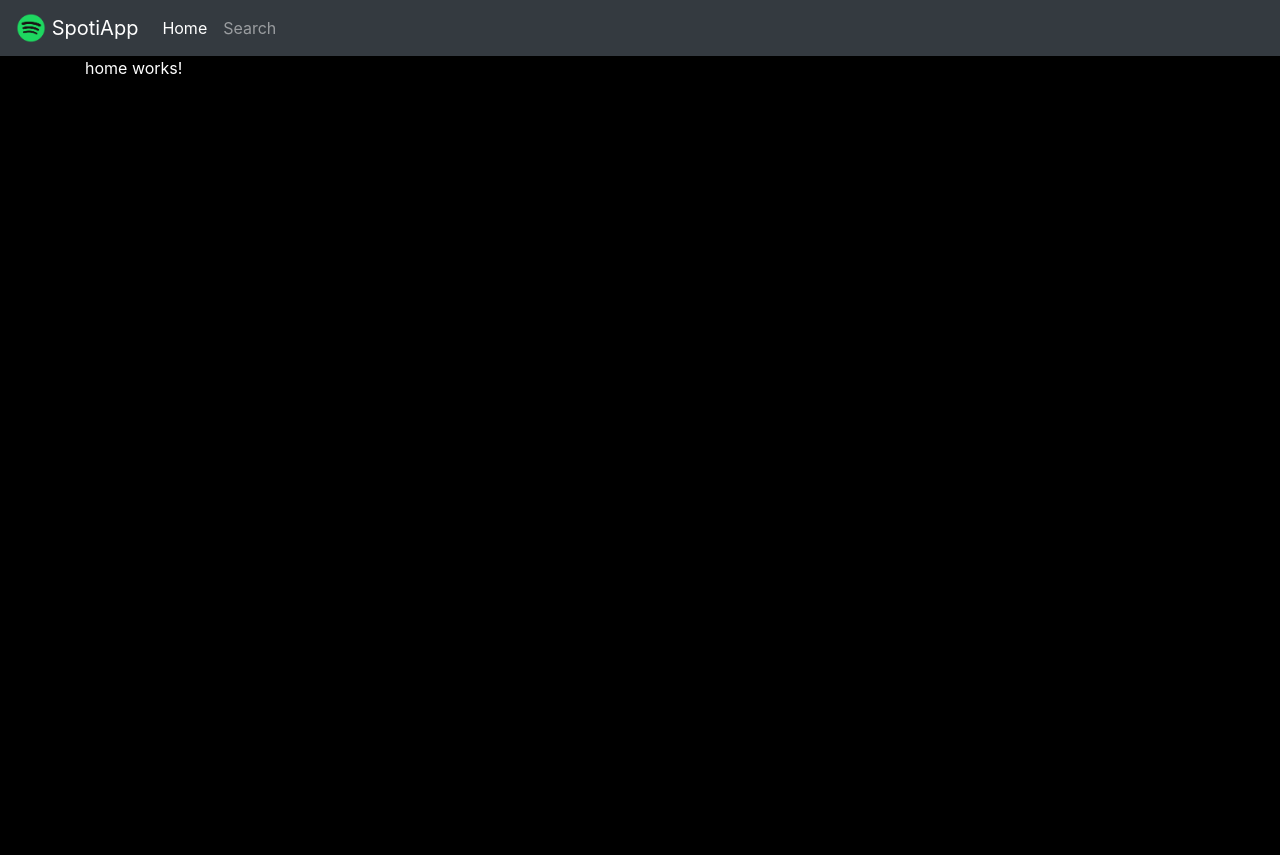
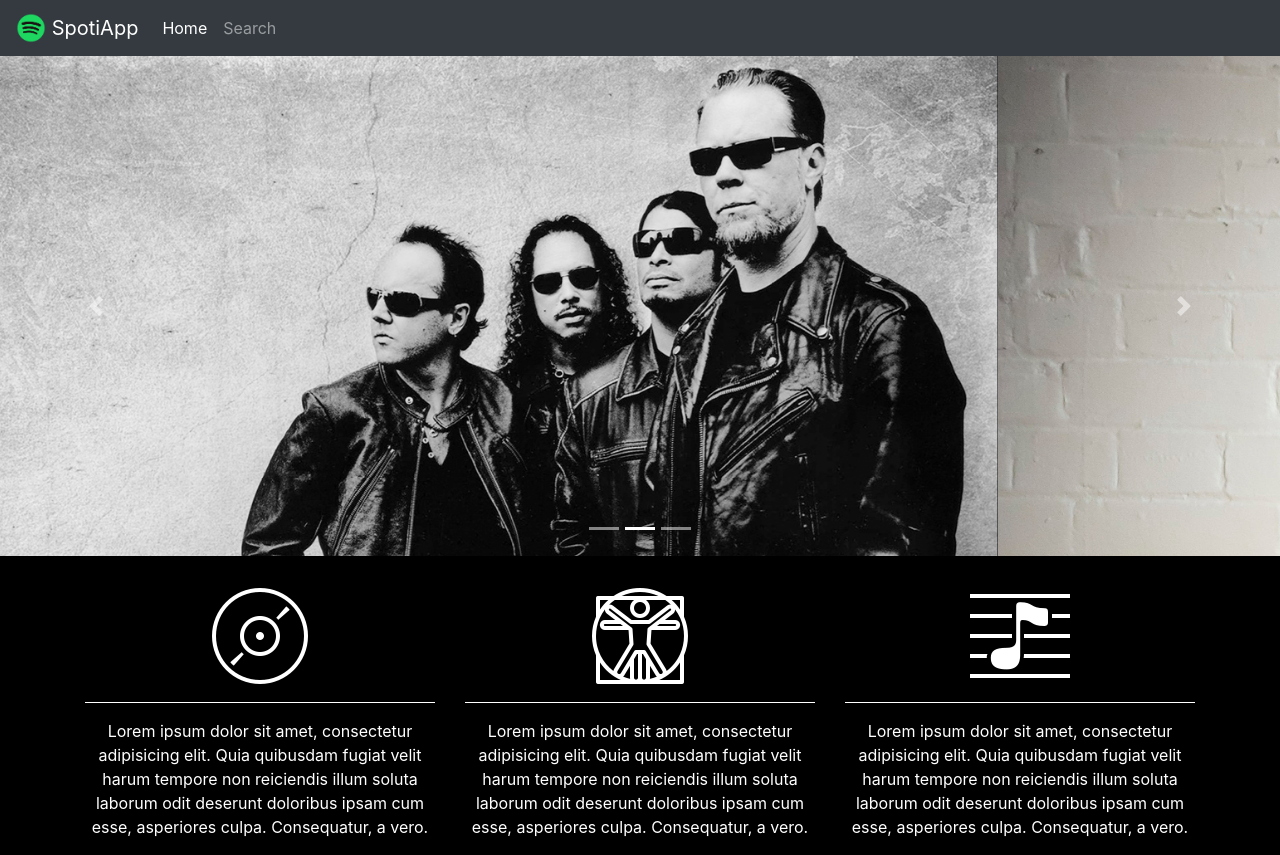
Before and after one commit to cristobaldominguez95/spotiapp, an Angular app: page /home in a window 1280 px wide. Before the commit the page ends 800 px from the top, so only its background shows below. Built offline with nearby package versions, Linux system fonts and the light colour scheme.

Commit message:
Add content to 'home' component and 'fadeIn' animation

```diff
--- a/src/app/app.component.html
+++ b/src/app/app.component.html
@@ -1,4 +1,2 @@
 <app-navbar></app-navbar>
-<div class="container">
-  <router-outlet></router-outlet>
-</div>
+<router-outlet></router-outlet>
--- a/src/app/components/home/home.component.html
+++ b/src/app/components/home/home.component.html
@@ -1,3 +1,47 @@
-<p>
-  home works!
-</p>
+<div class="animated fadeIn">
+  <div id="carouselExampleIndicators" class="carousel slide" data-ride="carousel">
+    <ol class="carousel-indicators">
+      <li data-target="#carouselExampleIndicators" data-slide-to="0" class="active"></li>
+      <li data-target="#carouselExampleIndicators" data-slide-to="1"></li>
+      <li data-target="#carouselExampleIndicators" data-slide-to="2"></li>
+    </ol>
+    <div class="carousel-inner">
+      <div class="carousel-item active">
+        <img class="d-block w-100" src="assets/img/slide-1.jpg" alt="First slide">
+      </div>
+      <div class="carousel-item">
+        <img class="d-block w-100" src="assets/img/slide-2.jpg" alt="Second slide">
+      </div>
+      <div class="carousel-item">
+        <img class="d-block w-100" src="assets/img/slide-3.jpg" alt="Third slide">
+      </div>
+    </div>
+    <a class="carousel-control-prev" href="#carouselExampleIndicators" role="button" data-slide="prev">
+      <span class="carousel-control-prev-icon" aria-hidden="true"></span>
+      <span class="sr-only">Previous</span>
+    </a>
+    <a class="carousel-control-next" href="#carouselExampleIndicators" role="button" data-slide="next">
+      <span class="carousel-control-next-icon" aria-hidden="true"></span>
+      <span class="sr-only">Next</span>
+    </a>
+  </div>
+  <div class="container top30">
+    <div class="row text-center">
+      <div class="col-md-4">
+        <img src="assets/img/album.png">
+        <hr>
+        <p>Lorem ipsum dolor sit amet, consectetur adipisicing elit. Quia quibusdam fugiat velit harum tempore non reiciendis illum soluta laborum odit deserunt doloribus ipsam cum esse, asperiores culpa. Consequatur, a vero.</p>
+      </div>
+      <div class="col-md-4">
+        <img src="assets/img/artist.png">
+        <hr>
+        <p>Lorem ipsum dolor sit amet, consectetur adipisicing elit. Quia quibusdam fugiat velit harum tempore non reiciendis illum soluta laborum odit deserunt doloribus ipsam cum esse, asperiores culpa. Consequatur, a vero.</p>
+      </div>
+      <div class="col-md-4">
+        <img src="assets/img/music.png">
+        <hr>
+        <p>Lorem ipsum dolor sit amet, consectetur adipisicing elit. Quia quibusdam fugiat velit harum tempore non reiciendis illum soluta laborum odit deserunt doloribus ipsam cum esse, asperiores culpa. Consequatur, a vero.</p>
+      </div>
+    </div>
+  </div>
+</div>
--- a/src/app/components/search/search.component.html
+++ b/src/app/components/search/search.component.html
@@ -1,3 +1,5 @@
-<p>
-  search works!
-</p>
+<div class="animated fadeIn fast">
+  <p>
+    search works!
+  </p>
+</div>
--- a/src/styles.css
+++ b/src/styles.css
@@ -38,6 +38,10 @@
   border-radius: 100%;
 }
 
+.top30 {
+  margin-top: 30px;
+}
+
 .animated {
   -webkit-animation-duration: 1s;
   animation-duration: 1s;
```
